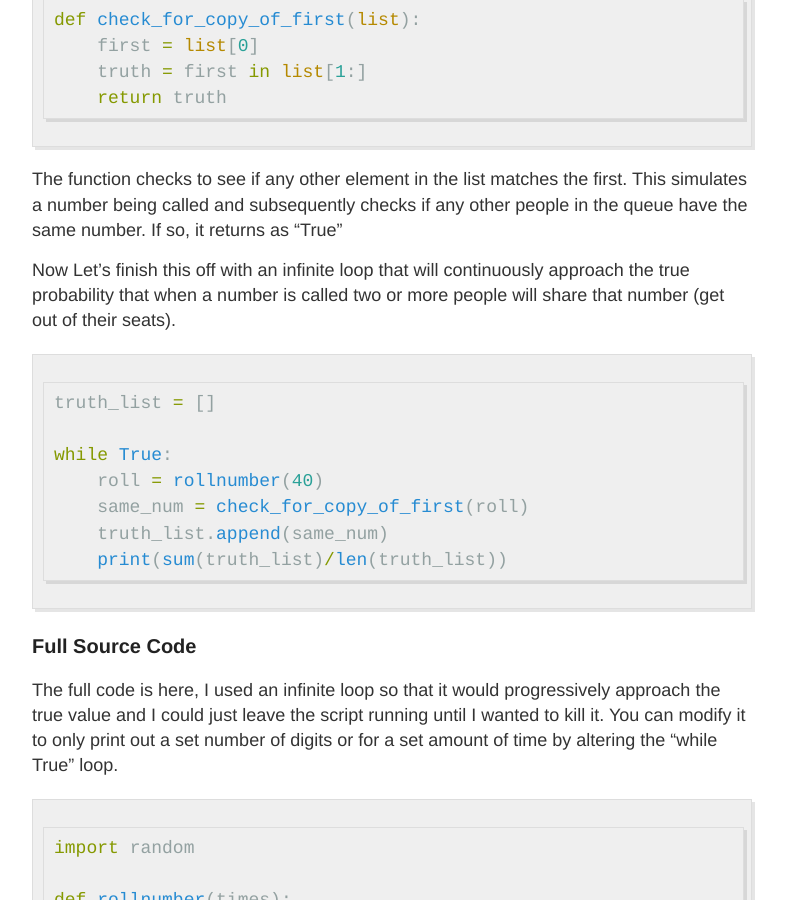
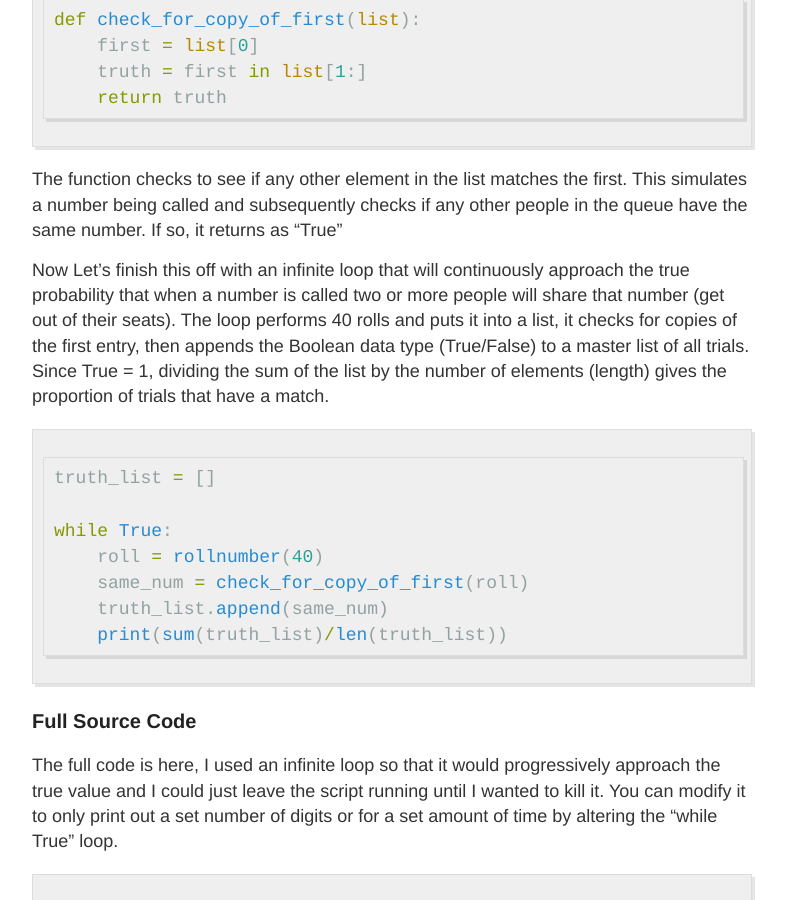
Before and after one commit to griffincalme/griffincalme.github.io, a Jekyll site: the page built from _posts/2016-10-3-SOS.md, in a window 1280 px wide and 900 px high, scrolled down 2427 px. Shown: the whole window, without its empty margins (248-1034 px from the left). Built offline with Jekyll 4.4.1, drawn with Linux system fonts in a browser that asks for light colours.

Commit message:
Update 2016-10-3-SOS.md

````diff
--- a/_posts/2016-10-3-SOS.md
+++ b/_posts/2016-10-3-SOS.md
@@ -104,7 +104,7 @@ def check_for_copy_of_first(list):
 
 The function checks to see if any other element in the list matches the first. This simulates a number being called and subsequently checks if any other people in the queue have the same number. If so, it returns as "True"
 
-Now Let's finish this off with an infinite loop that will continuously approach the true probability that when a number is called two or more people will share that number (get out of their seats).
+Now Let's finish this off with an infinite loop that will continuously approach the true probability that when a number is called two or more people will share that number (get out of their seats). The loop performs 40 rolls and puts it into a list, it checks for copies of the first entry, then appends the Boolean data type (True/False) to a master list of all trials. Since True = 1, dividing the sum of the list by the number of elements (length) gives the proportion of trials that have a match.
 
 ```python
 truth_list = []
````
